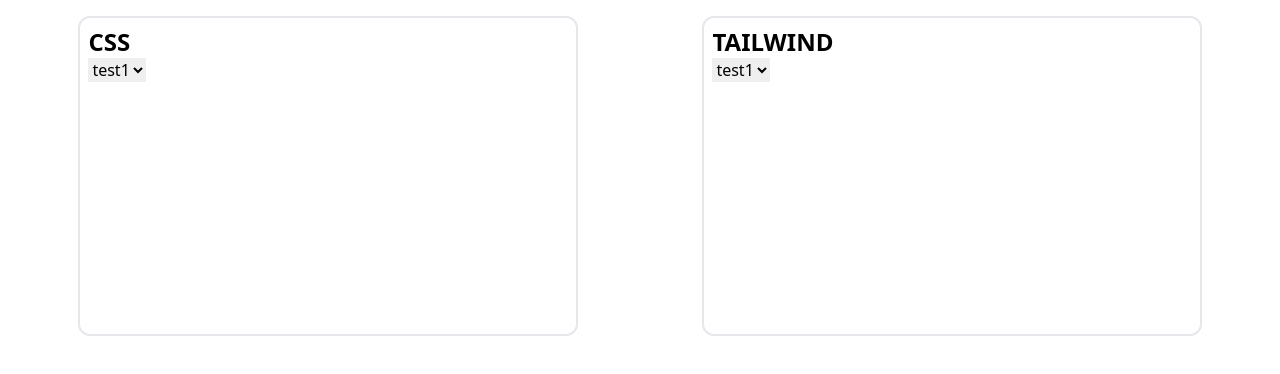
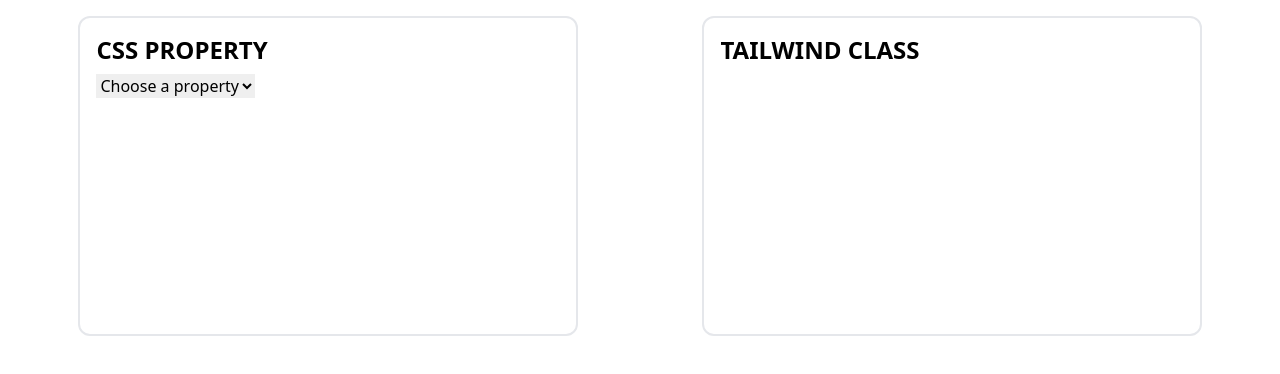
Before and after one commit to gayoungyeom/CSS2Tailwind, a Next.js app: page / in a window 1280 px wide. Shown: the top 374 px of the page. Built offline with nearby package versions, Linux system fonts and the light colour scheme.

Commit message:
refact: Box Component from SelectBox

```diff
--- /dev/null
+++ b/components/Box/index.tsx
@@ -0,0 +1,10 @@
+import type { BoxProps } from './types';
+
+export default function Box({ title, children }: BoxProps) {
+  return (
+    <div className='min-w-[160px] w-2/5 h-80 p-4 border-2 rounded-xl'>
+      <div className='mb-2 text-2xl font-bold'>{title}</div>
+      {children}
+    </div>
+  );
+}
--- /dev/null
+++ b/components/Box/types.ts
@@ -0,0 +1,6 @@
+import type { ReactNode } from 'react';
+
+export interface BoxProps {
+  title: string;
+  children?: ReactNode;
+}
--- a/components/SelectBox/index.tsx
+++ b/components/SelectBox/index.tsx
@@ -2,13 +2,13 @@
 
 export default function SelectBox({ name, options }: SelectBoxProps) {
   return (
-    <div className='min-w-[160px] w-2/5 h-80 p-2 border-2 rounded-xl'>
-      <div className='text-2xl font-bold'>{name.toUpperCase()}</div>
-      <select name={name}>
-        {options?.map((option) => (
-          <option value={option}>{option}</option>
-        ))}
-      </select>
-    </div>
+    <select name={name}>
+      <option value=''>Choose a property</option>
+      {options?.map((option, index) => (
+        <option key={`${option}-${index}`} value={option}>
+          {option}
+        </option>
+      ))}
+    </select>
   );
 }
--- a/pages/index.tsx
+++ b/pages/index.tsx
@@ -1,13 +1,17 @@
+import Box from '../components/Box';
 import SelectBox from '../components/SelectBox';
-
-const DUMMY_CSS = ['test1', 'test2', 'test3'];
+import { ASPECT_RATIO } from '../static/LAYOUT';
 
 export default function Home() {
+  const TEST = Object.keys(ASPECT_RATIO);
+
   return (
     <>
       <div className='flex justify-around'>
-        <SelectBox name='css' options={DUMMY_CSS} />
-        <SelectBox name='tailwind' options={DUMMY_CSS} />
+        <Box title='CSS PROPERTY'>
+          <SelectBox name='css' options={TEST} />
+        </Box>
+        <Box title='TAILWIND CLASS' />
       </div>
     </>
   );
--- /dev/null
+++ b/static/LAYOUT.ts
@@ -0,0 +1,5 @@
+export const ASPECT_RATIO = {
+  'aspect-ratio: auto': 'aspect-auto',
+  'aspect-ratio: 1/1': 'aspect-square',
+  'aspect-ratio: 16/9': 'aspect-video',
+};
```
